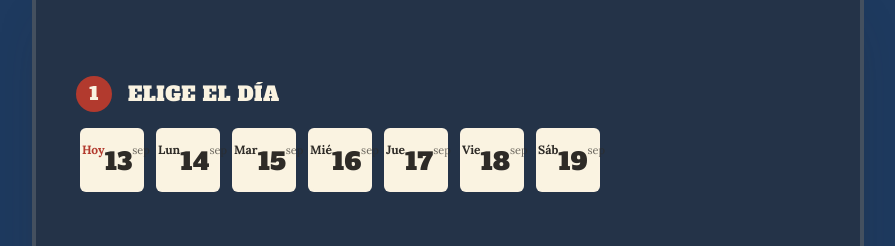
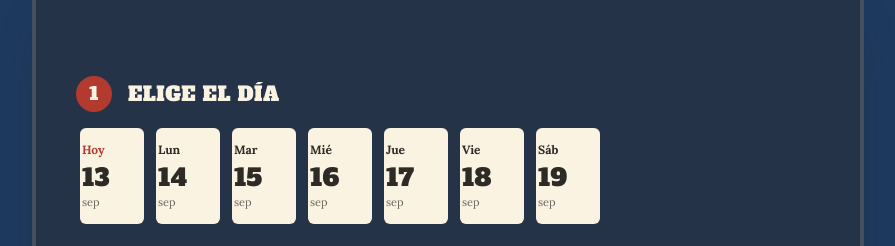
Before and after one commit to Nagomu26/your-barber-vintage, a React (Vite) app: page / in a window 1280 px wide. Shown: the part 2720-2966 px from the top of the page, without its empty margins (192-1087 px from the left). Built offline with nearby package versions, Linux system fonts and the light colour scheme; no server answers.

Commit message:
Fix: fecha del dia apilada en columna en el selector de reserva

```diff
--- a/src/components/site/Booking.tsx
+++ b/src/components/site/Booking.tsx
@@ -254,7 +254,7 @@ export function Booking({ onOpenLegal }: { onOpenLegal: (docId: LegalDocId) => v
                       onClick={() => seleccionarDia(dia)}
                       aria-pressed={activo}
                       className={cn(
-                        "day-option flex w-16 flex-shrink-0 cursor-pointer rounded-md border-2 border-crema/25 bg-crema py-3 text-center transition-all duration-200",
+                        "day-option flex flex-col w-16 flex-shrink-0 cursor-pointer rounded-md border-2 border-crema/25 bg-crema py-3 text-center transition-all duration-200",
                         "hover:-translate-y-0.5 hover:border-mostaza",
                         activo && "seleccionado",
                       )}
```
